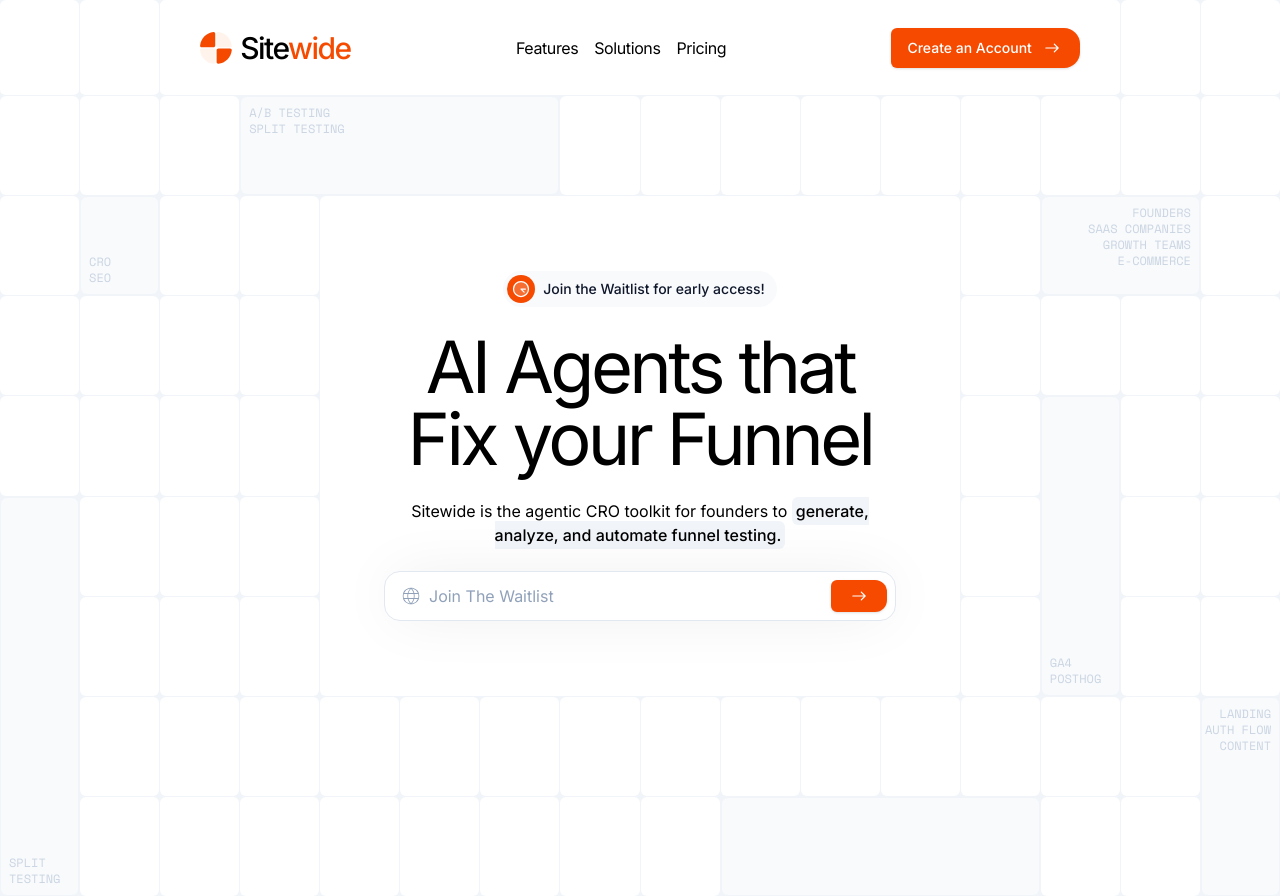
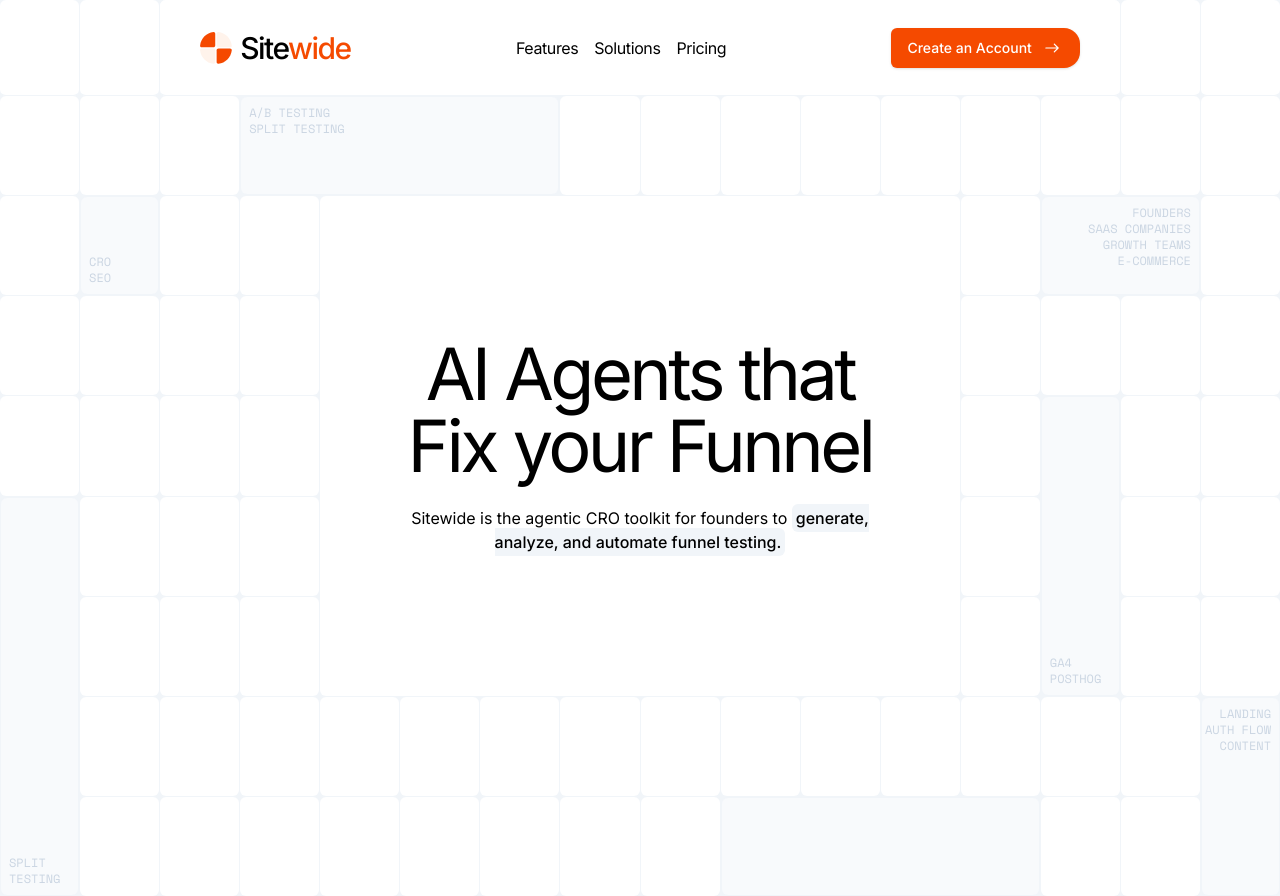
Before and after one commit to PkTheCoda/sitewide, a Next.js app: page / in a window 1280 px wide. Built offline with nearby package versions, Linux system fonts and the light colour scheme; no server answers.

Commit message:
MINOR: removed waitlist indicators for now

```diff
--- a/components/homepage/Hero.tsx
+++ b/components/homepage/Hero.tsx
@@ -38,15 +38,15 @@ export default function Hero() {
         <div className="flex flex-col gap-y-6 items-center justify-center col-start-5 col-span-8 row-start-2 row-span-5 bg-slate-100">
 
             <div className="flex flex-col gap-y-6 items-center justify-center bg-white w-full h-full rounded-md">
-                <div className="flex items-center gap-2 bg-slate-50 bg-opacity-90 rounded-full p-1 pr-3 text-slate-900 font-medium w-fit">
+                {/* <div className="flex items-center gap-2 bg-slate-50 bg-opacity-90 rounded-full p-1 pr-3 text-slate-900 font-medium w-fit">
                     <span className="flex items-center justify-center rounded-full bg-orange-600 w-7 h-7">
-                    {/* Waitlist icon — swap this for desired icon */}
+
                     <PiClockAfternoonDuotone className="size-5 text-white"/>
                     </span>
                     <h5 className="text-sm font-medium">
                     Join the Waitlist for early access!
                     </h5>
-                </div>
+                </div> */}
                 <h1 className="seven-title text-center tracking-tighter">
                     AI Agents that <br /> <span className="">Fix your Funnel</span>
                 </h1>
@@ -54,12 +54,12 @@ export default function Hero() {
                     Sitewide is the agentic CRO toolkit for founders to {" "}
                     <span className="bg-slate-100 p-1 rounded-md font-medium">generate, analyze, and automate funnel testing.</span>
                 </h4>
-                <form
+                {/* <form
                 className="flex items-center justify-between w-full max-w-lg bg-white border border-slate-200 rounded-2xl p-2 shadow-[0_0px_60px_-10px_rgba(0,0,0,0.1)]"
                 onSubmit={(e) => e.preventDefault()}
                 >
                 <div className="flex items-center ml-2">
-                    {/* Globe Icon */}
+
                     <span className="mr-2 flex items-center text-slate-400">
                     <CiGlobe className="size-5"/>
                     </span>
@@ -77,7 +77,7 @@ export default function Hero() {
                 >
                     <IoIosArrowRoundForward className="size-6"/>
                 </button>
-                </form>
+                </form> */}
             </div>
 
         </div>
```
